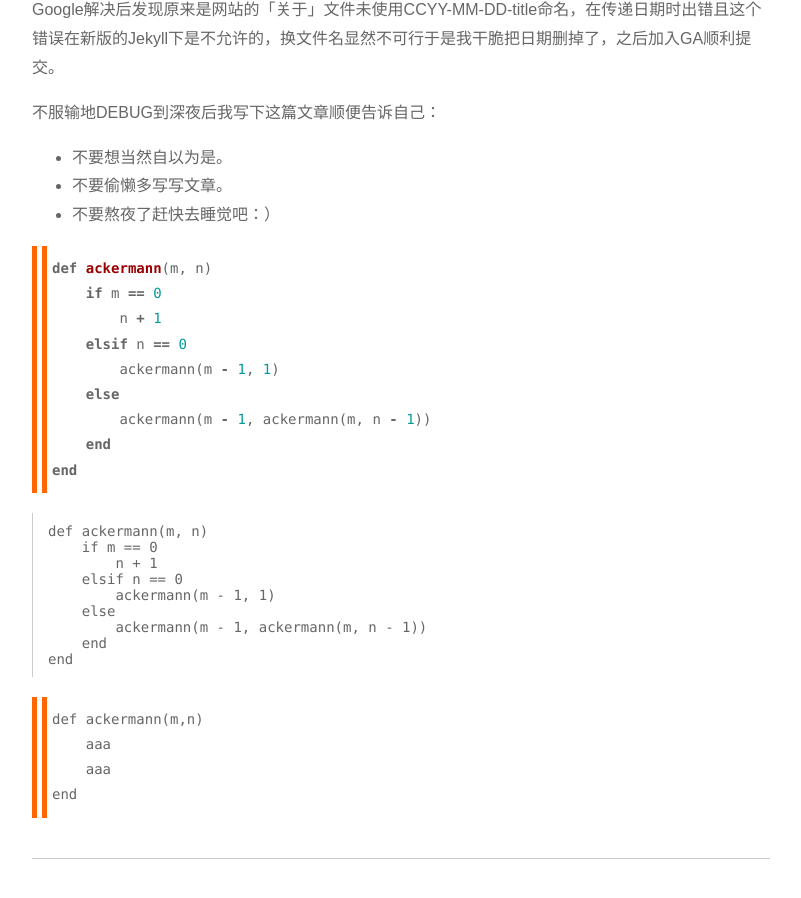
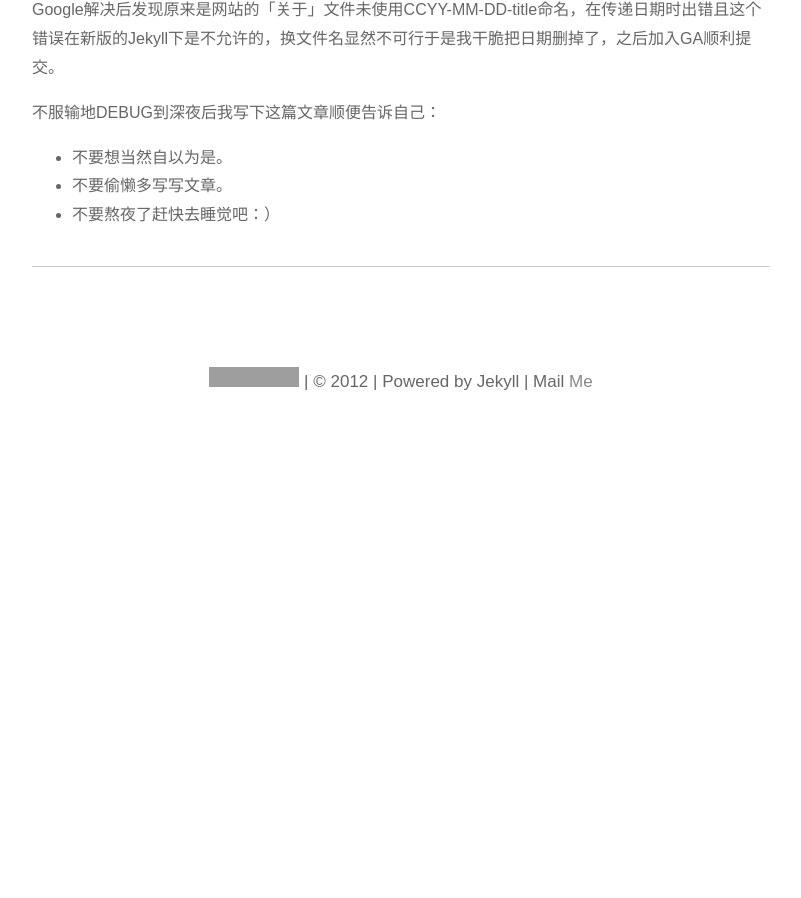
Before and after one commit to allenyip/allenyip.github.com, a Jekyll site: the page built from _posts/2013-01-18-a-little-bug.md, in a window 1280 px wide and 900 px high, scrolled down 1017 px. Shown: the whole window, without its empty margins (239-1040 px from the left). Built offline with Jekyll 4.4.1, drawn with Linux system fonts in a browser that asks for light colours; some web fonts are replaced; Markdown is read by kramdown in place of the engine named in the settings; after the commit the page ends 1520 px from its top, so only the background shows below that; grey boxes are pictures that could not be loaded.

Commit message:
highlight test

````diff
--- a/_posts/2013-01-18-a-little-bug.md
+++ b/_posts/2013-01-18-a-little-bug.md
@@ -27,34 +27,6 @@ Google解决后发现原来是网站的「关于」文件未使用CCYY-MM-DD-tit
 * 不要偷懒多写写文章。
 * 不要熬夜了赶快去睡觉吧：）
 
-```ruby
-def ackermann(m, n)
-    if m == 0
-        n + 1
-    elsif n == 0
-        ackermann(m - 1, 1)
-    else
-        ackermann(m - 1, ackermann(m, n - 1))
-    end
-end
-```
-
-<pre><code class="ruby">def ackermann(m, n)
-    if m == 0
-        n + 1
-    elsif n == 0
-        ackermann(m - 1, 1)
-    else
-        ackermann(m - 1, ackermann(m, n - 1))
-    end
-end
-</code></pre>
-
-    def ackermann(m,n)
-        aaa
-        aaa
-    end
-
 [1]:http://i.imgur.com/dlD2Ox3.png
 [2]:http://github.com
 [3]:http://tom.preston-werner.com/
````
